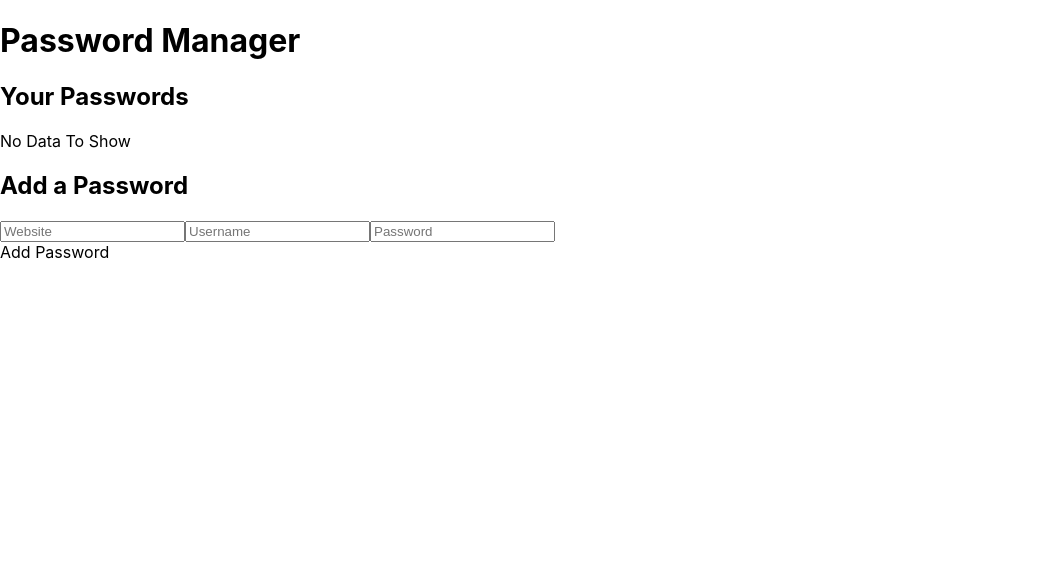
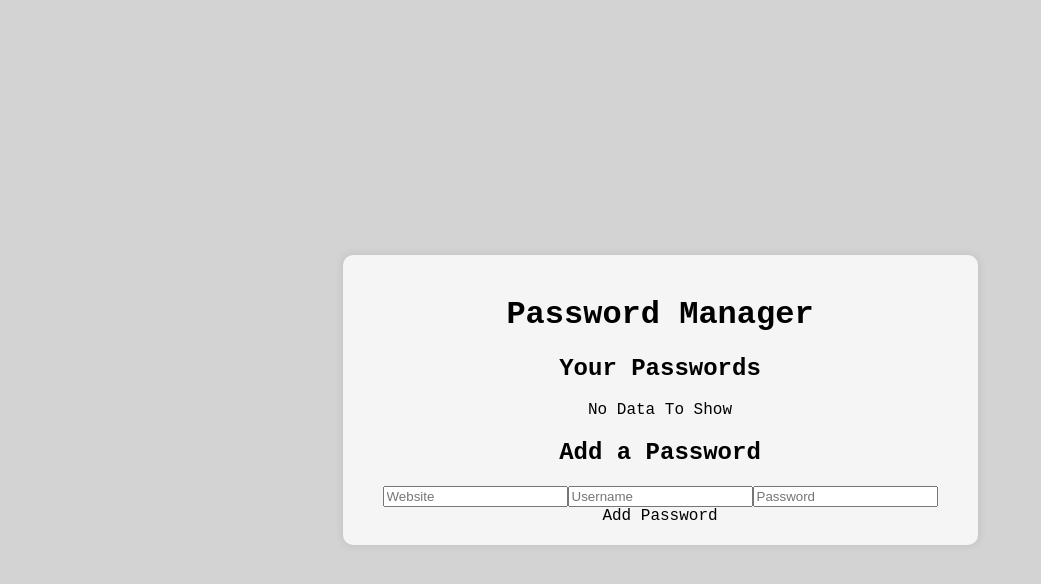
Before and after one commit to CornveliousFarva/password-manager-react, a React (Create React App) app: page / in a window 1280 px wide. Shown: the top 584 px of the page, without its empty margins (0-1041 px from the left). Built offline with nearby package versions, Linux system fonts and the light colour scheme.

Commit message:
Added body & container css.

```diff
--- a/src/App.css
+++ b/src/App.css
@@ -1,38 +1,18 @@
-.App {
-  text-align: center;
+body{
+  background-color: lightgray;
+  font-family: 'Courier New', Courier, monospace;
+  display: flex;
+  justify-content: center;
+  align-items: center;
+  height: 100vh;
+  margin: 0;
 }
 
-.App-logo {
-  height: 40vmin;
-  pointer-events: none;
+.container{
+  width: 100%;
+  text-align: center;
+  background-color: whitesmoke;
+  border-radius: 10px;
+  box-shadow: 0 0 10px rgba(0, 0, 0, 0.1);
+  padding: 20px;
 }
-
-@media (prefers-reduced-motion: no-preference) {
-  .App-logo {
-    animation: App-logo-spin infinite 20s linear;
-  }
-}
-
-.App-header {
-  background-color: #282c34;
-  min-height: 100vh;
-  display: flex;
-  flex-direction: column;
-  align-items: center;
-  justify-content: center;
-  font-size: calc(10px + 2vmin);
-  color: white;
-}
-
-.App-link {
-  color: #61dafb;
-}
-
-@keyframes App-logo-spin {
-  from {
-    transform: rotate(0deg);
-  }
-  to {
-    transform: rotate(360deg);
-  }
-}
```
